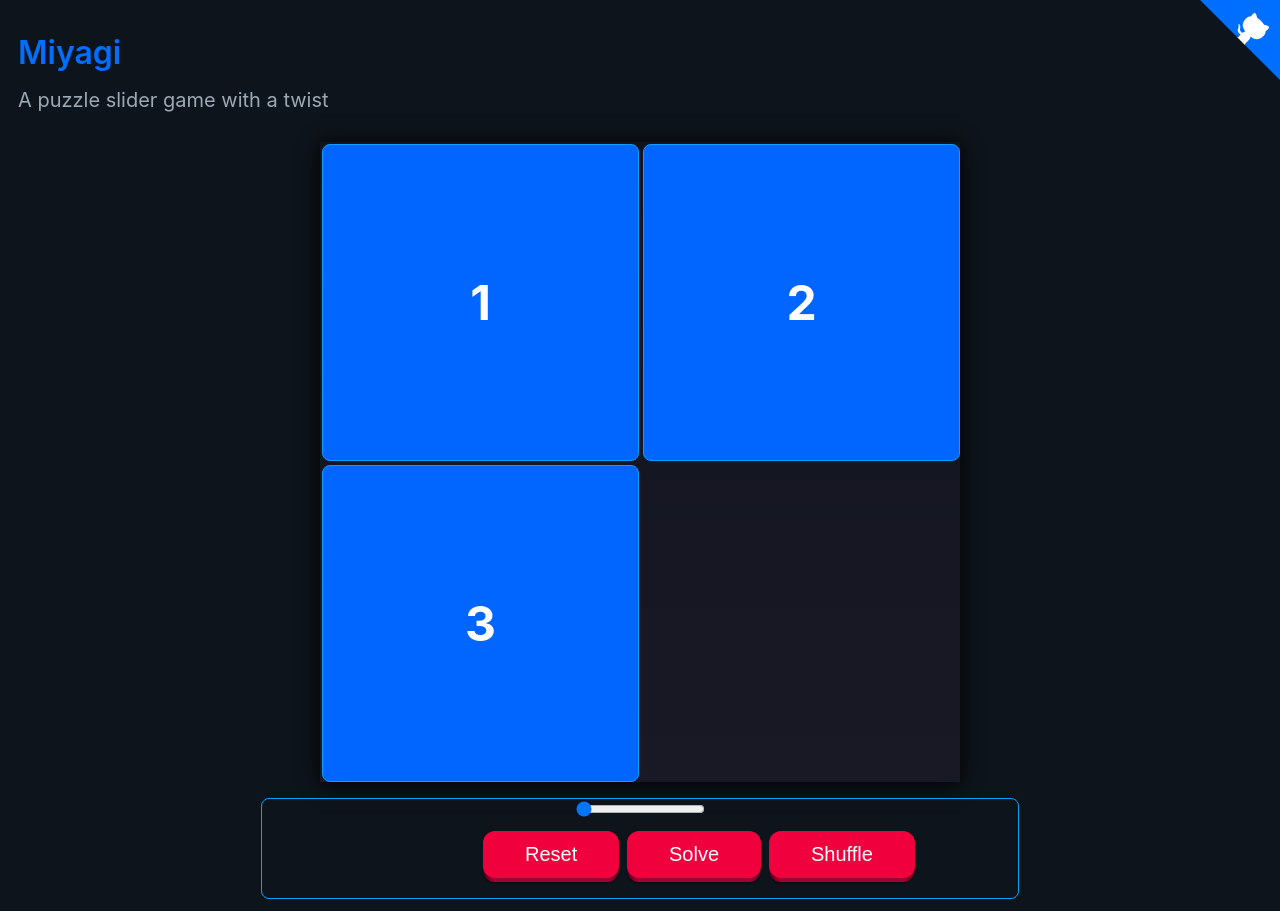
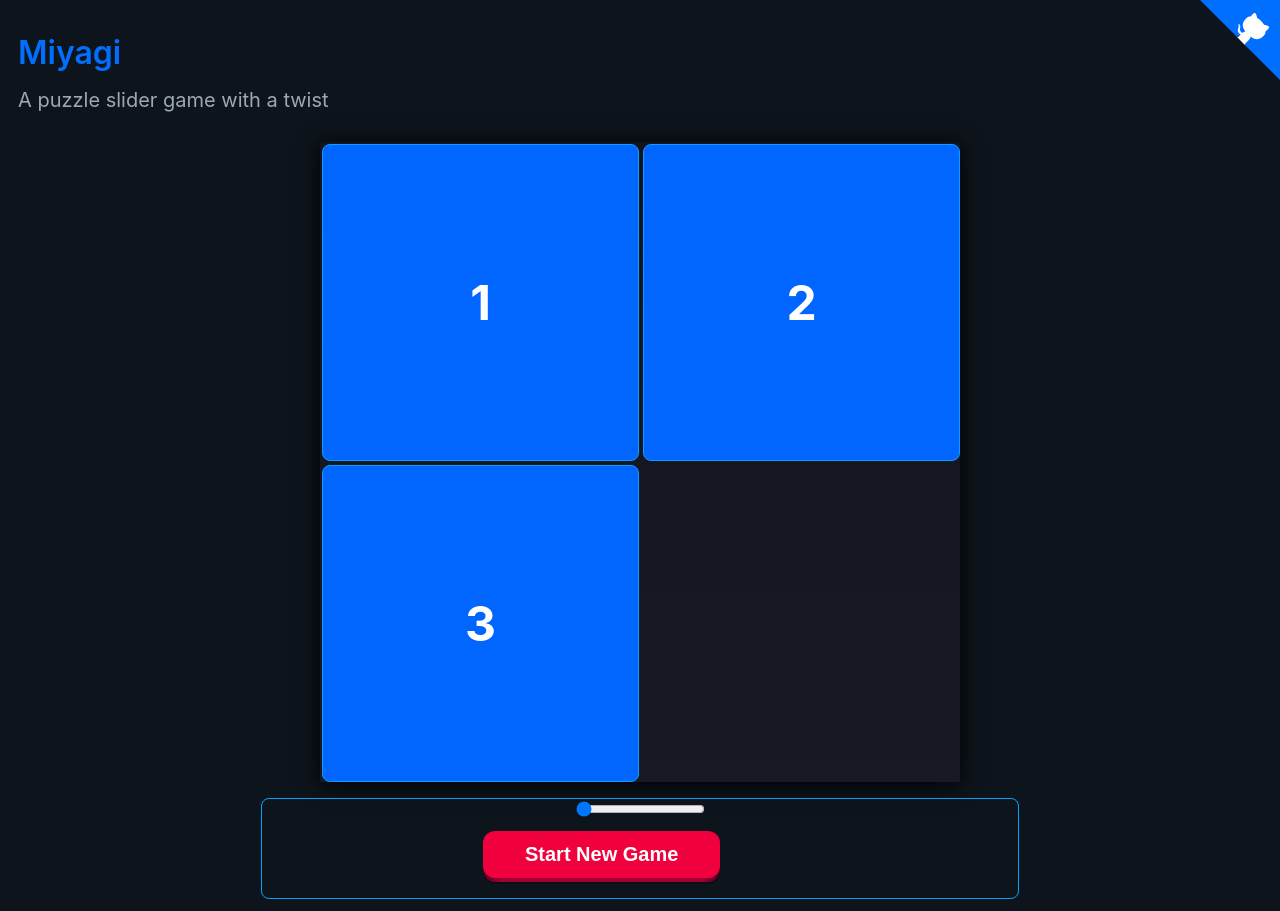
Before and after one commit to privilegemendes/Miyagi, a React (Create React App) app: page / in a window 1280 px wide. Built offline with nearby package versions, Linux system fonts and the light colour scheme.

Commit message:
Added default winning condition, shuffle and start new game button

```diff
--- a/src/components/Button/Button.module.css
+++ b/src/components/Button/Button.module.css
@@ -45,6 +45,7 @@
     border-radius: 12px;
     font-size: 1.25rem;
     color: white;
+    font-weight: bold;
     background: hsl(345deg 100% 47%);
     will-change: transform;
     transform: translateY(-4px);
--- a/src/components/Button/Button.tsx
+++ b/src/components/Button/Button.tsx
@@ -4,16 +4,17 @@ import styles from './Button.module.css'
 
 type Props = {
   text: string;
+  onClick: (e: React.MouseEvent) => void;
 }
 export const Button:FC<Props> =
   (
       {
         text,
-          ...delegated
+          onClick
       }
   ) => {
 
-  return <button className={styles.pushable}  {...delegated}>
+  return <button className={styles.pushable} onClick={onClick}>
     <span className={styles.shadow}/>
     <span className={styles.edge}/>
     <span className={styles.front}>
--- a/src/components/Puzzle/PuzzleCell.tsx
+++ b/src/components/Puzzle/PuzzleCell.tsx
@@ -1,37 +1,11 @@
 import * as React from 'react';
-import {FC, useEffect, useState} from 'react';
+import {FC} from 'react';
 import styled from "styled-components";
 import {usePuzzleSize} from "../../contexts/puzzle-provider/PuzzleProvider";
 
 export const PuzzleCell:FC = () => {
 
-	const {puzzleSize} = usePuzzleSize();
-
-	const [puzzle, setPuzzle] = useState<number[]>([]);
-
-	useEffect(() => {
-		const setupPuzzle = Array.from({ length: puzzleSize * puzzleSize }, (_, index) => index + 1);
-		const emptyCell = puzzleSize * puzzleSize;
-		setupPuzzle[emptyCell - 1] = 0;
-		setPuzzle(setupPuzzle);
-
-	}, [puzzleSize]);
-	const movePuzzlePiece = (index: number) => {
-		const emptyIndex = puzzle.indexOf(0);
-		const row = Math.floor(emptyIndex / puzzleSize);
-		const col = emptyIndex % puzzleSize;
-		const moveRow = Math.floor(index / puzzleSize);
-		const moveCol = index % puzzleSize;
-		if (
-			(row === moveRow && Math.abs(col - moveCol) === 1) ||
-			(col === moveCol && Math.abs(row - moveRow) === 1)
-		) {
-			const newPuzzle = [...puzzle];
-			newPuzzle[emptyIndex] = puzzle[index];
-			newPuzzle[index] = 0;
-			setPuzzle(newPuzzle);
-		}
-	};
+	const {puzzle, movePuzzlePiece} = usePuzzleSize();
 
 	return <>
 		{puzzle.map((value, index) => (
--- a/src/components/PuzzleConfigurations/PuzzleConfigurations.tsx
+++ b/src/components/PuzzleConfigurations/PuzzleConfigurations.tsx
@@ -1,5 +1,5 @@
 import * as React from 'react';
-import {FC} from "react";
+import {FC} from 'react';
 import styled from "styled-components";
 import {usePuzzleSize} from "../../contexts/puzzle-provider/PuzzleProvider";
 import {Button} from "../Button";
@@ -7,14 +7,12 @@ import {Button} from "../Button";
 
 export const PuzzleConfigurations:FC = () => {
 
-  const {puzzleSize, onSliderChange} = usePuzzleSize();
+    const {puzzleSize, onSliderChange, startNewGame} = usePuzzleSize();
 
   return <SettingsContainer>
     <Slider onChange={onSliderChange} type="range" min="2" max="10" value={puzzleSize}/>
     <Controls>
-        <Button text={"Reset"}/>
-        <Button text={"Solve"}/>
-        <Button text={"Shuffle"}/>
+        <Button text={"Start New Game"} onClick={startNewGame}/>
     </Controls>
   </SettingsContainer>;
 }
--- a/src/contexts/puzzle-provider/PuzzleProvider.tsx
+++ b/src/contexts/puzzle-provider/PuzzleProvider.tsx
@@ -1,5 +1,12 @@
 import * as React from "react";
-import {createContext, FC, useMemo, useState} from "react";
+import {
+	createContext,
+	FC,
+	useCallback,
+	useEffect,
+	useMemo,
+	useState
+} from "react";
 import {
 	useAndRequireContext
 } from "../../hooks/useAndRequireContext/useAndRequireContext";
@@ -8,13 +15,11 @@ import {
 type Context = {
 	rows: number
 	columns: number
+	puzzle: number[]
 	puzzleSize: number
-	setPuzzleSize: (puzzleSize: number) => void
+	movePuzzlePiece: (_: number) => void
+	startNewGame: () => void
 	onSliderChange: (event: React.ChangeEvent<HTMLInputElement>) => void
-}
-export interface PuzzleSize {
-	rows: number
-	columns: number
 }
 
 const ContextRef = createContext<Context | undefined>(undefined);
@@ -39,20 +44,97 @@ export const PuzzleProvider: FC<Props> =
 		const [puzzleSize, setPuzzleSize] = useState<number>(defaultPuzzleSize);
 		const [rows, setRows] = useState<number>(defaultRows);
 		const [columns, setColumns] = useState<number>(defaultColumns);
+		const [puzzle, setPuzzle] = useState<number[]>([]);
+		const [moves, setMoves] = useState(0);
+		const [startTime, setStartTime] = useState(0);
+		const [endTime, setEndTime] = useState(0);
+
+
+		useEffect(() => {
+			const setupPuzzle = Array.from({ length: puzzleSize * puzzleSize }, (_, index) => index + 1);
+			const emptyCell = puzzleSize * puzzleSize;
+			setupPuzzle[emptyCell - 1] = 0;
+			setPuzzle(setupPuzzle);
+
+		}, [puzzleSize]);
+
 		const onSliderChange = (event: React.ChangeEvent<HTMLInputElement>) => {
 			const value = parseInt(event.target.value);
 			setPuzzleSize(value);
 			setRows(value);
 			setColumns(value);
+		};
+		const movePuzzlePiece = (index: number) => {
+			const emptyIndex = puzzle.indexOf(0);
+			const row = Math.floor(emptyIndex / puzzleSize);
+			const col = emptyIndex % puzzleSize;
+			const moveRow = Math.floor(index / puzzleSize);
+			const moveCol = index % puzzleSize;
+			if (
+				(row === moveRow && Math.abs(col - moveCol) === 1) ||
+				(col === moveCol && Math.abs(row - moveRow) === 1)
+			) {
+				const newPuzzle = [...puzzle];
+				newPuzzle[emptyIndex] = puzzle[index];
+				newPuzzle[index] = 0;
+				setMoves(moves + 1);
+				console.log("Moves: ", moves);
+				console.log("Puzzle: ", newPuzzle);
+				setPuzzle(newPuzzle);
+				checkIfPuzzleSolved(newPuzzle);
+			}
+		};
+
+		const shufflePuzzle = (puzzle: number[]) => {
+			// Fisher-Yates shuffle algorithm
+			for (let i = puzzle.length - 1; i > 0; i--) {
+				const j = Math.floor(Math.random() * (i + 1));
+				[puzzle[i], puzzle[j]] = [puzzle[j], puzzle[i]];
+			}
+		};
+
+		const startNewGame = useCallback(() => {
+			const setupPuzzle = Array.from({ length: puzzleSize * puzzleSize }, (_, index) => index + 1);
+			const emptyCell = puzzleSize * puzzleSize;
+			setupPuzzle[emptyCell - 1] = 0;
+			setPuzzle(setupPuzzle);
+			shufflePuzzle(setupPuzzle);
+			setMoves(0);
+			setStartTime(Date.now());
+			setEndTime(0);
+		}, [puzzleSize]);
+
+		const checkIfPuzzleSolved = (puzzle: number[]) => {
+			let isPuzzleSolved = true;
+			// Check if the puzzle pieces are in order
+			for (let i = 0; i < puzzle.length; i++) {
+				if (puzzle[puzzle.length - 1] === 0) {
+					puzzle.pop();
+				}
+
+				if (puzzle[i] > puzzle[i + 1]) {
+					isPuzzleSolved = false;
+					break;
+				}
+			}
+
+			if (isPuzzleSolved) {
+				setEndTime(Date.now());
+				console.log("Time: ", Math.floor((endTime - startTime) / 1000));
+				alert(`Congratulations! You solved the puzzle in ${moves} moves and ${Math.floor((endTime - startTime) / 1000)} seconds.`);
+			}
 		}
+
 
 		const contextValue = useMemo(() => ({
 			rows,
 			columns,
+			puzzle,
 			puzzleSize,
-			setPuzzleSize,
+			startNewGame,
 			onSliderChange,
-		}), [rows, columns, puzzleSize]);
+			movePuzzlePiece,
+		}), [rows, columns, puzzle, puzzleSize]);
 
 		return <ContextRef.Provider value={contextValue}>
 				{children}
```
